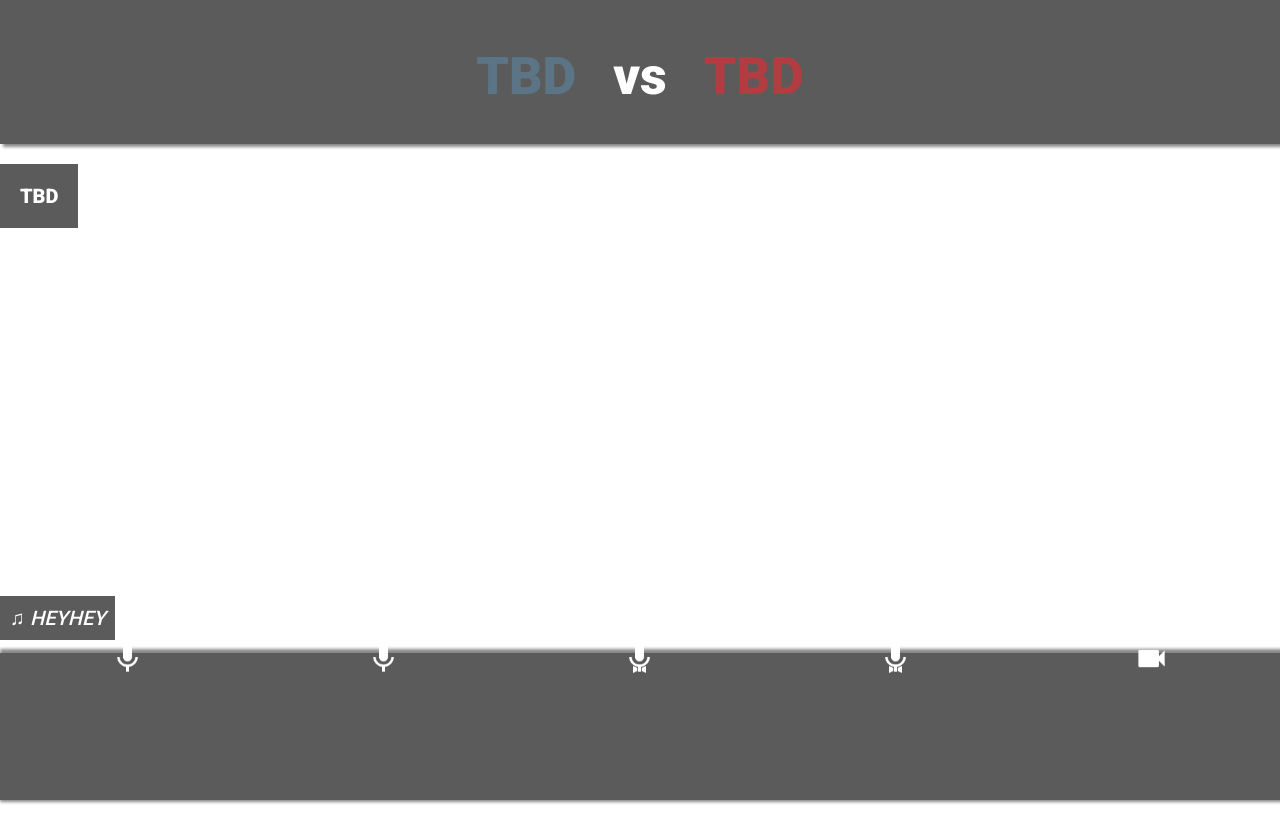
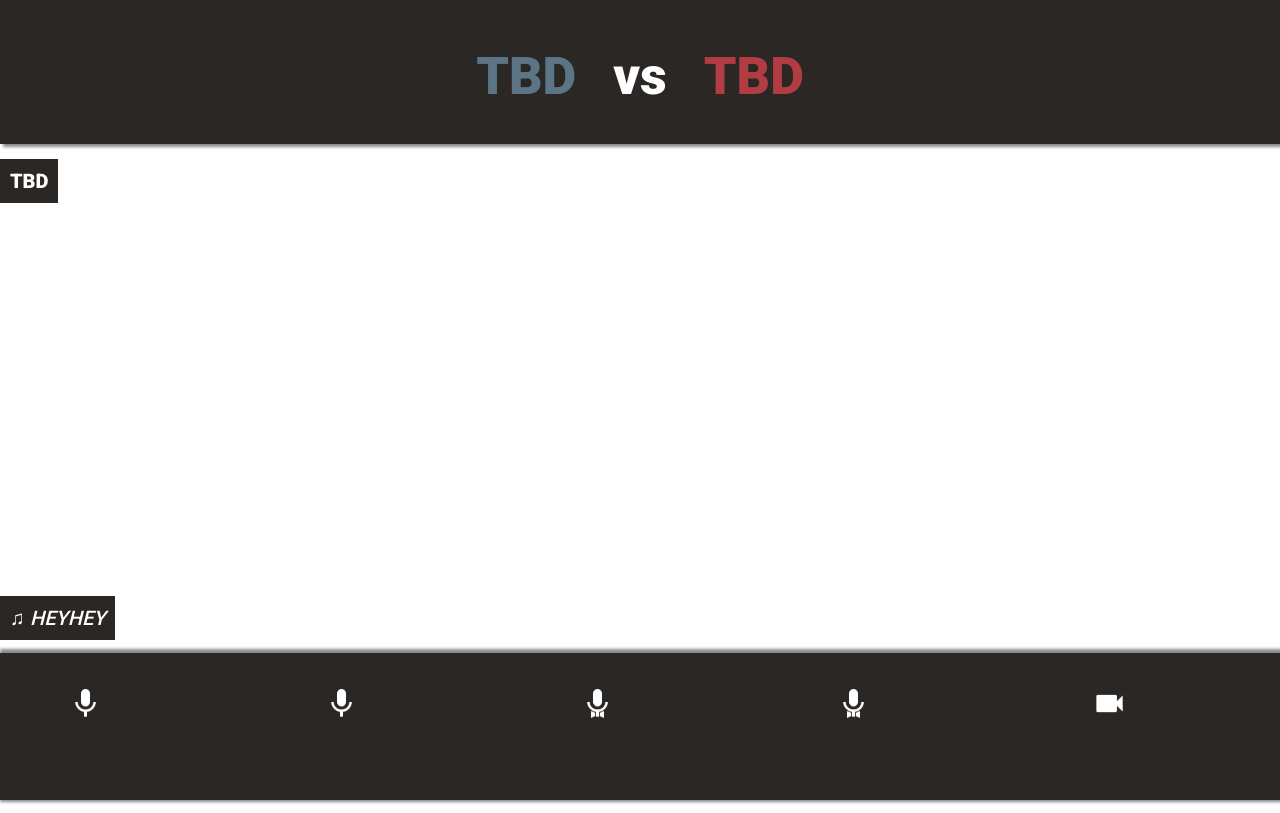
Before and after one commit to vibhavp/tflive-layouts, a website: page graphics/index.html in a window 1280 px wide. Drawn offline with nearby package versions, Linux system fonts and the light colour scheme.

Commit message:
Match ingame overlay

```diff
--- a/graphics/index.css
+++ b/graphics/index.css
@@ -7,7 +7,7 @@ body {
 	height: 52px;
 	width: 100%;
 
-	background-color: rgba(24, 24, 24, 0.71);
+	background-color: rgb(42,39,37);
 	box-shadow: 3px 3px 3px #888888;
 
 	display: flex;
@@ -39,7 +39,7 @@ body {
 
 	font-family: 'Roboto', sans-serif;
 	font-weight: 500;
-	background-color: rgba(24, 24, 24, 0.71);
+	background-color: rgb(42,39,37);
 	padding-left: 20px;
 	color: white;
 	font-size: 22px;
@@ -59,12 +59,12 @@ body {
 	text-transform: uppercase;
 
 	position: relative;
-	top: 20px;
+	top: 15px;
 
-	background-color: rgba(24, 24, 24, 0.71);
+	background-color: rgb(42,39,37);
 	width: auto;
 	display: inline-block;
-	padding: 20px;
+	padding: 10px;
 }
 
 #music {
@@ -73,7 +73,7 @@ body {
 	left: 0;
 
 	display: inline-block;
-	background-color: rgba(24, 24, 24, 0.71);
+	background-color: rgb(42,39,37);
 	padding: 10px;
 	width: auto;
 
@@ -90,7 +90,7 @@ body {
 	position: absolute;
 	bottom: 0%;
 
-	background-color: rgba(24, 24, 24, 0.71);
+	background-color: rgb(42,39,37);
 	box-shadow: 3px -1px 3px 3px #888888;
 
 	display: flex;
@@ -122,13 +122,7 @@ body {
 .twitter {
 	height: 80px;
 	width: 80px;
-	display: none;
-}
-
-.caster-border {
-	border-image: url(mic.png) 96 0 0 96 repeat round;
-	border-style: solid;
-	border-width: 35px 0px 0px 35px;
+	visibility: hidden;
 }
 
 .role-icon {
```
